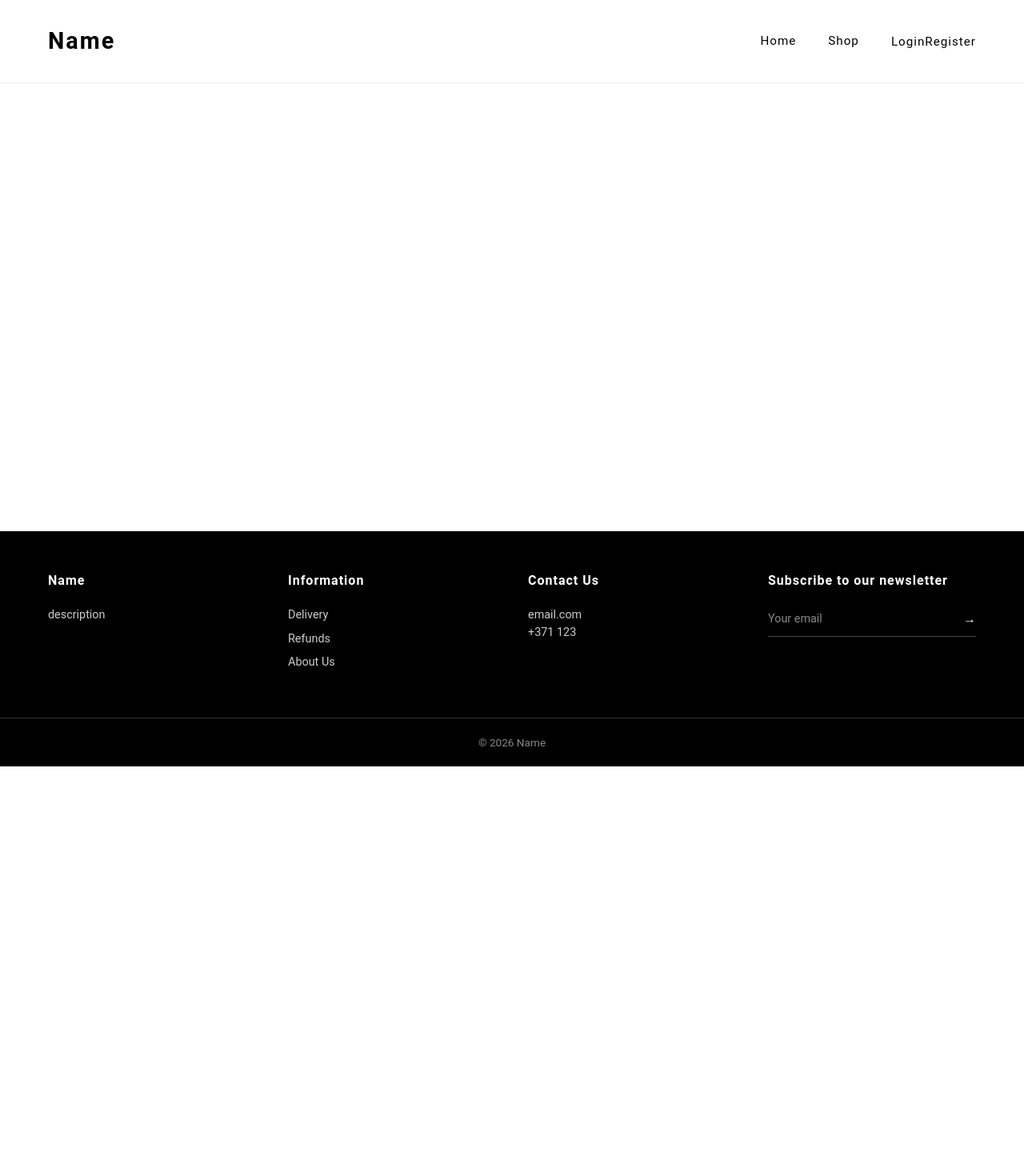
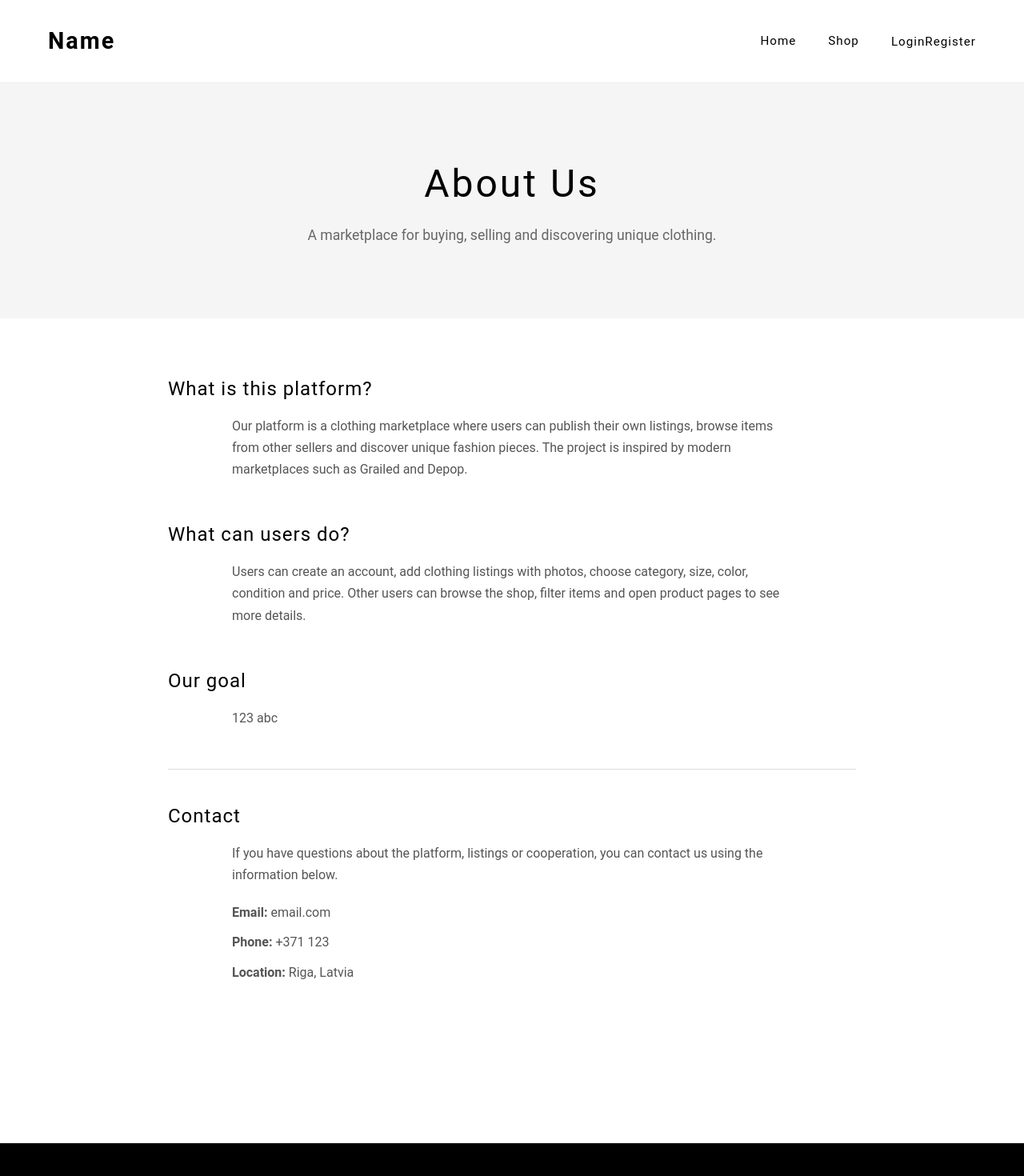
Before and after one commit to 23DP1DZaic/ApgerbjuVeikalsExam, a Vue app in the folder Frontend/ApgerbjuVeikalsExam/: page /about in a window 1280 px wide. Shown: the top 1470 px of the page at 80% size. Before the commit the page ends 958 px from the top, so only its background shows below. Built offline with nearby package versions, Linux system fonts and the light colour scheme.

Commit message:
About Us page

```diff
--- a/Frontend/ApgerbjuVeikalsExam/src/App.vue
+++ b/Frontend/ApgerbjuVeikalsExam/src/App.vue
@@ -39,7 +39,7 @@
           <h4>Information</h4>
           <a href="#">Delivery</a>
           <a href="#">Refunds</a>
-          <a href="#">About Us</a>
+          <router-link to="/about">About us</router-link>
         </div>
         <div class="footer-section">
           <h4>Contact Us</h4>
--- a/Frontend/ApgerbjuVeikalsExam/src/assets/main.css
+++ b/Frontend/ApgerbjuVeikalsExam/src/assets/main.css
@@ -803,3 +803,60 @@
   border: none;
   cursor: pointer;
 }
+
+
+.about-page {
+  background: #fff;
+}
+
+.about-hero {
+  padding: 90px 0;
+  background: #f5f5f5;
+  text-align: center;
+}
+
+.about-hero h1 {
+  font-size: 3rem;
+  letter-spacing: 3px;
+  font-weight: 400;
+  margin-bottom: 15px;
+}
+
+.about-hero p {
+  color: #666;
+  font-size: 1.1rem;
+}
+
+.about-content {
+  padding: 70px 20px;
+  max-width: 900px;
+}
+
+.about-block {
+  margin-bottom: 50px;
+}
+
+.about-block h2 {
+  font-size: 1.5rem;
+  margin-bottom: 15px;
+  letter-spacing: 1px;
+}
+
+.about-block p {
+  line-height: 1.7;
+  color: #555;
+  font-size: 1rem;
+}
+
+.contact-box {
+  border-top: 1px solid #ddd;
+  padding-top: 40px;
+}
+
+.contact-info {
+  margin-top: 20px;
+}
+
+.contact-info p {
+  margin-bottom: 10px;
+}
--- a/Frontend/ApgerbjuVeikalsExam/src/router/index.ts
+++ b/Frontend/ApgerbjuVeikalsExam/src/router/index.ts
@@ -5,6 +5,7 @@ import RegisterView from '../views/RegisterView.vue'
 import LoginView from '../views/LoginView.vue'
 import CreateListingView from '../views/CreateListingView.vue'
 import ListingDetailsView from '../views/ListingDetailsView.vue'
+import AboutView from '../views/AboutView.vue'
 
 const routes: RouteRecordRaw[] = [
   { path: '/', name: 'home', component: HomeView },
@@ -44,6 +45,11 @@ const router = createRouter({
       name: 'listing-details',
       component: ListingDetailsView,
     },
+    {
+    path: '/about',
+    name: 'about',
+    component: AboutView,
+    },
     ],
 })
 export default router
--- a/Frontend/ApgerbjuVeikalsExam/src/views/AboutView.vue
+++ b/Frontend/ApgerbjuVeikalsExam/src/views/AboutView.vue
@@ -1,15 +1,54 @@
 <template>
-  <div class="about">
-    <h1>This is an about page</h1>
+  <div class="about-page">
+    <section class="about-hero">
+      <div class="container">
+        <h1>About Us</h1>
+        <p>
+          A marketplace for buying, selling and discovering unique clothing.
+        </p>
+      </div>
+    </section>
+
+    <section class="about-content container">
+      <div class="about-block">
+        <h2>What is this platform?</h2>
+        <p>
+          Our platform is a clothing marketplace where users can publish their own
+          listings, browse items from other sellers and discover unique fashion pieces.
+          The project is inspired by modern marketplaces such as Grailed and Depop.
+        </p>
+      </div>
+
+      <div class="about-block">
+        <h2>What can users do?</h2>
+        <p>
+          Users can create an account, add clothing listings with photos, choose
+          category, size, color, condition and price. Other users can browse the shop,
+          filter items and open product pages to see more details.
+        </p>
+      </div>
+
+      <div class="about-block">
+        <h2>Our goal</h2>
+        <p>
+          123
+          abc
+        </p>
+      </div>
+
+      <div class="about-block contact-box">
+        <h2>Contact</h2>
+        <p>
+          If you have questions about the platform, listings or cooperation, you can
+          contact us using the information below.
+        </p>
+
+        <div class="contact-info">
+          <p><strong>Email:</strong> email.com</p>
+          <p><strong>Phone:</strong> +371 123</p>
+          <p><strong>Location:</strong> Riga, Latvia</p>
+        </div>
+      </div>
+    </section>
   </div>
 </template>
-
-<style>
-@media (min-width: 1024px) {
-  .about {
-    min-height: 100vh;
-    display: flex;
-    align-items: center;
-  }
-}
-</style>
```
